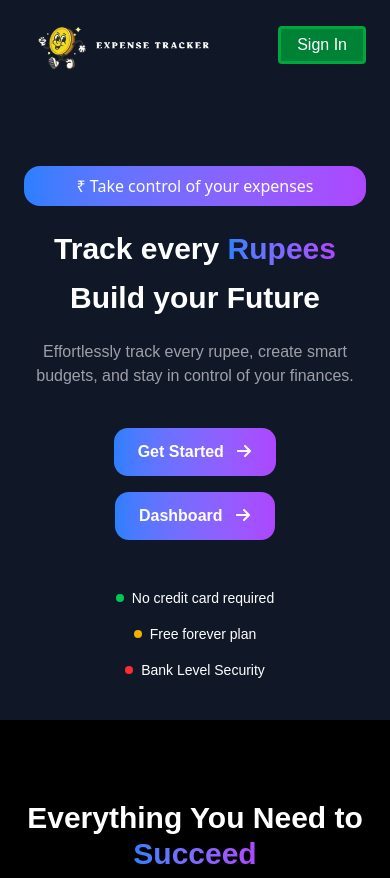
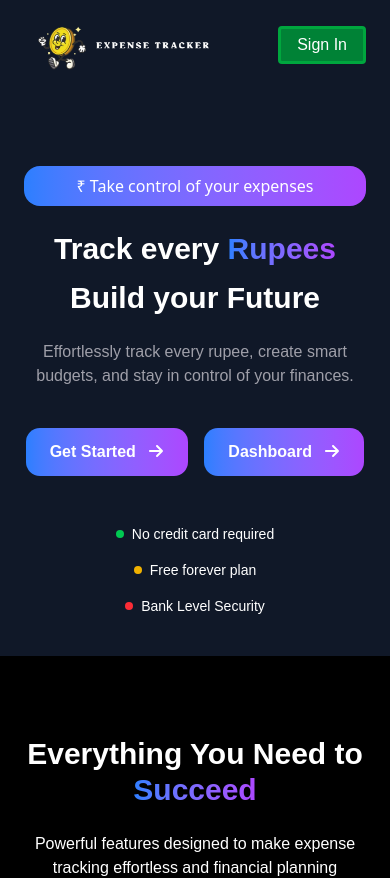
Before and after one commit to Sidharth77777/expense_tracker, a Next.js app: page / in a window 390 px wide. Shown: the top 878 px of the page. Built offline with nearby package versions, Linux system fonts and the light colour scheme; no server answers.

Commit message:
Fixed a landing responsive bug2

```diff
--- a/app/_compnents/landingPage/landingOne.js
+++ b/app/_compnents/landingPage/landingOne.js
@@ -9,7 +9,7 @@ export default function LandingOne() {
   const router = useRouter();
 
   return (
-    <div className="px-6 sm:px-6 lg:px-8 py-10 sm:min-h-screen flex flex-col items-center">
+    <div className="px-6 sm:px-6 lg:px-8 py-10 sm:min-h-screen h-[600] flex flex-col items-center">
 
       <motion.h1
         initial={{ opacity: 0, x: 50 }}
@@ -58,7 +58,7 @@ export default function LandingOne() {
       </motion.p>
 
 
-      <div className="flex flex-col sm:flex-row justify-center items-center gap-4 sm:gap-10 mb-12">
+      <div className="flex flex-row sm:flex-row justify-center items-center gap-4 sm:gap-10 mb-12">
         <motion.button
           onClick={() => router.push("/sign-up")}
           initial={{ opacity: 0, y: 50 }}
```
